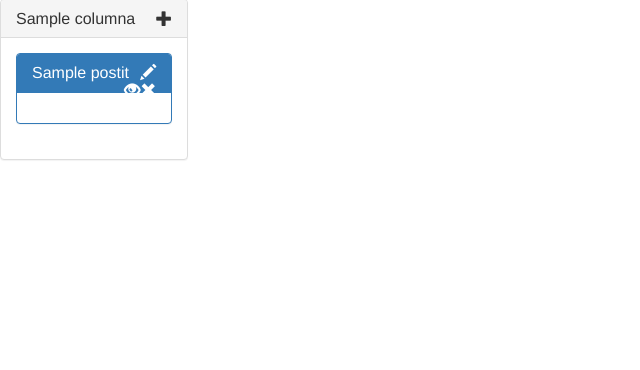
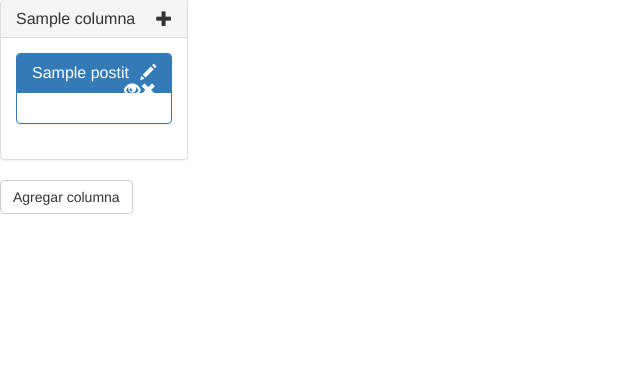
Before and after one commit to UNPSJB/kanban, a Django app: page /kanban/1/ in a window 1280 px wide. Shown: the part 71-441 px from the top of the page, without its empty margins (0-640 px from the left). Run offline with Django 3.2, Linux system fonts and the light colour scheme; tables that the repository leaves empty hold one stand-in row (values such as "Sample post"); some libraries are stand-ins or nearby versions.

Commit message:
Navegando

```diff
--- a/kanban/templates/kanban/modal.html
+++ b/kanban/templates/kanban/modal.html
@@ -1 +1,2 @@
 {{tarjeta.descripcion.rendered|safe}}
+{{tarjeta.participantes.all|join:" // "}}
--- a/kanban/templates/kanban/tablero.html
+++ b/kanban/templates/kanban/tablero.html
@@ -50,6 +50,7 @@
     </div><!-- /.modal-content -->
   </div><!-- /.modal-dialog -->
 </div><!-- /.modal -->
+<a class="btn btn-default" href="{% url 'add_columna' tablero.id %}" role="button">Agregar columna</a>
 {% endblock %}
 
 {% block scripts %}
--- a/kanban/templates/kanban/tablero_list.html
+++ b/kanban/templates/kanban/tablero_list.html
@@ -1,4 +1,5 @@
 {% extends "kanban/base.html" %}
+{% load bootstrap3 %}
 
 {% block title %}
 <h1>Tableros kanban</h1>
@@ -10,4 +11,5 @@
     <li class="list-group-item"><a href="{% url 'tablero' tablero.id %}">{{tablero}}</a></li>
 {% endfor %}
 </ul>
+<a class="btn btn-default" href="{% url 'add_tablero' %}" role="button">Nuevo tablero</a>
 {% endblock %}
--- a/kanban/urls.py
+++ b/kanban/urls.py
@@ -8,10 +8,10 @@ urlpatterns = [
     url(r'^tablero/(?P<tablero_id>[0-9]+)/$', views.edit_tablero, name='edit_tablero'),
     url(r'^tablero/(?P<tablero_id>[0-9]+)/delete/$', views.delete_tablero, name='delete_tablero'),
     url(r'^(?P<tablero_id>[0-9]+)/$', views.get_tablero, name='tablero'),
-    url(r'^(?P<tablero_id>[0-9]+)/columna/$', views.add_columna, name='columna_id'),
-    url(r'^(?P<tablero_id>[0-9]+)/columna/(?P<columna_id>[0-9]+)/$', views.edit_columna, name='edit_columna'),
+    url(r'^(?P<tablero_id>[0-9]+)/columna/$', views.add_columna, name='add_columna'),
+    url(r'^columna/(?P<columna_id>[0-9]+)/$', views.edit_columna, name='edit_columna'),
     url(r'^(?P<columna_id>[0-9]+)/tarjeta/$', views.add_tarjeta, name='add_tarjeta'),
-    url(r'^(?P<columna_id>[0-9]+)/tarjeta/(?P<tarjeta_id>[0-9]+)/$', views.edit_tarjeta, name='edit_tarjeta'),
+    url(r'^tarjeta/(?P<tarjeta_id>[0-9]+)/$', views.edit_tarjeta, name='edit_tarjeta'),
     url(r'^tarjeta/(?P<tarjeta_id>[0-9]+)/delete/$', views.delete_tarjeta, name='delete_tarjeta'),
     url(r'^tarjeta/(?P<tarjeta_id>[0-9]+)/modal/$', views.modal_tarjeta, name='modal_tarjeta'),
 ]
--- a/kanban/views.py
+++ b/kanban/views.py
@@ -17,16 +17,16 @@ def get_tablero(request, tablero_id):
     tablero = models.Tablero.objects.get(id=tablero_id)
     return render(request, 'kanban/tablero.html', {'tablero': tablero})
 
-def columna(request, tablero_id, columna_id=None):
+def columna(request, tablero_id=None, columna_id=None):
     columna = columna_id and get_object_or_404(models.Columna, id=columna_id) or None
-    tablero = get_object_or_404(models.Tablero, id=tablero_id)
+    tablero = tablero_id and get_object_or_404(models.Tablero, id=tablero_id) or None
     if request.method == 'POST':
         form = forms.ColumnaForm(request.POST, instance=columna)
         if form.is_valid():
             columna = form.save(commit=False)
             columna.tablero = tablero
             columna.save()
-            messages.info(request, "Columna %s creada" % columna.title)
+            messages.info(request, "Columna %s creada" % columna.titulo)
             return redirect('tablero', columna.tablero.id)
     elif request.method == 'GET':
         form = forms.ColumnaForm(instance=columna)
@@ -38,16 +38,17 @@ def columna(request, tablero_id, columna_id=None):
 add_columna = columna
 edit_columna = columna
 
-def tarjeta(request, columna_id, tarjeta_id=None):
+def tarjeta(request, columna_id=None, tarjeta_id=None):
     tarjeta = tarjeta_id and get_object_or_404(models.Tarjeta, id=tarjeta_id) or None
-    columna = get_object_or_404(models.Columna, id=columna_id)
+    columna = columna_id and get_object_or_404(models.Columna, id=columna_id) or None
     if request.method == 'POST':
         form = forms.TarjetaForm(request.POST, instance=tarjeta)
         if form.is_valid():
             tarjeta = form.save(commit=False)
-            tarjeta.columna = columna
+            tarjeta.columna = columna or tarjeta.columna
+            tarjeta.autor = request.user
             tarjeta.save()
-            messages.info(request, "Tarjeta %s creada" % tarjeta.title)
+            messages.info(request, "Tarjeta %s creada" % tarjeta.titulo)
             return redirect('tablero', tarjeta.columna.tablero.id)
     elif request.method == 'GET':
         form = forms.TarjetaForm(instance=tarjeta)
@@ -64,7 +65,7 @@ def delete_tarjeta(request, tarjeta_id):
     return redirect('tablero', tarjeta.columna.tablero.id)
 
 def modal_tarjeta(request, tarjeta_id):
-    tarjeta = get_object_or_404(Tarjeta, id=tarjeta_id)
+    tarjeta = get_object_or_404(models.Tarjeta, id=tarjeta_id)
     return render(request, "kanban/modal.html", {
         "tarjeta": tarjeta
     })
@@ -75,7 +76,7 @@ def tablero(request, tablero_id=None):
         form = forms.TableroForm(request.POST, instance=tablero)
         if form.is_valid():
             tablero = form.save()
-            messages.info(request, "Tablero %s creado" % tablero.title)
+            messages.info(request, "Tablero %s creado" % tablero.titulo)
             return redirect('tablero', tablero.id)
     elif request.method == 'GET':
         form = forms.TableroForm(instance=tablero)
```
